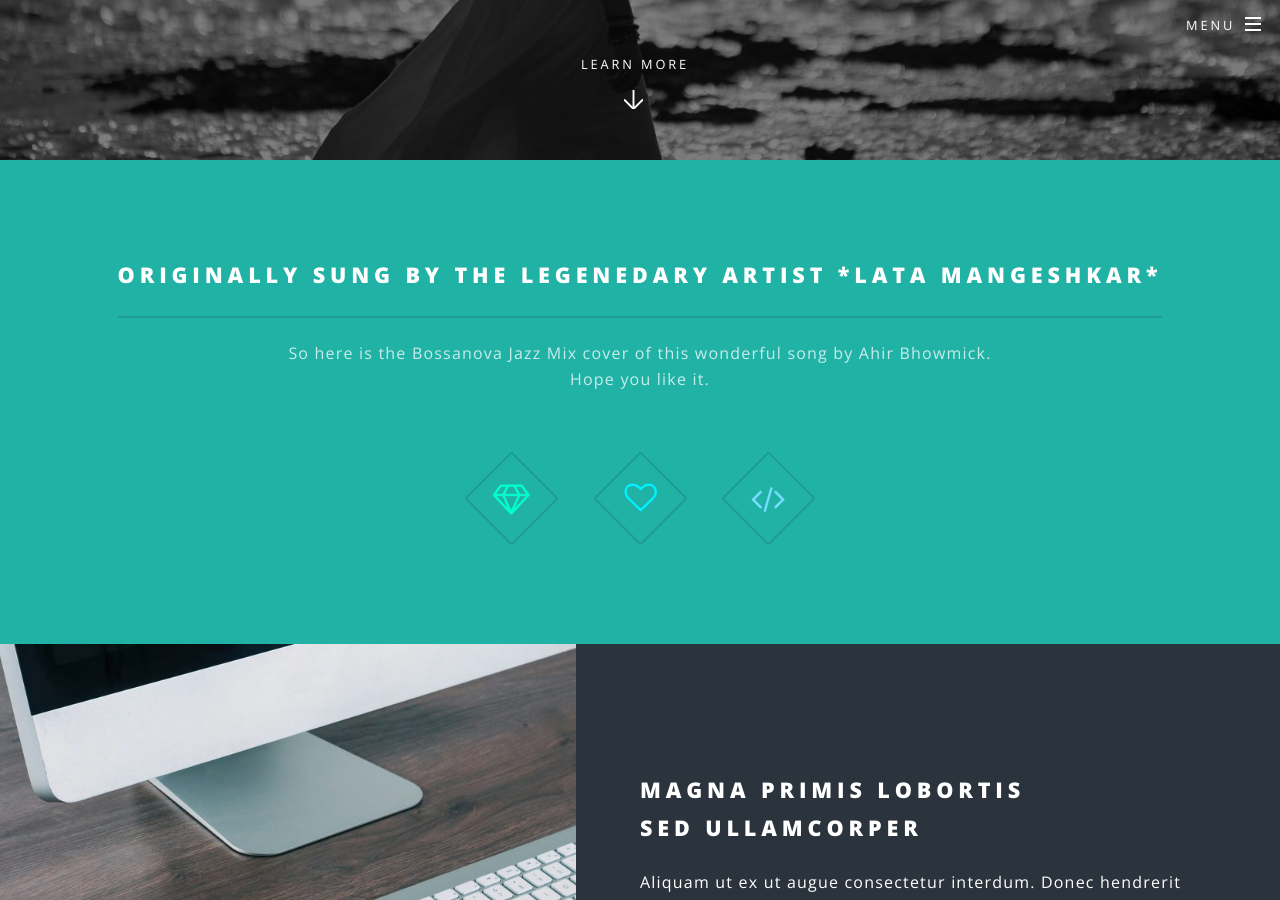
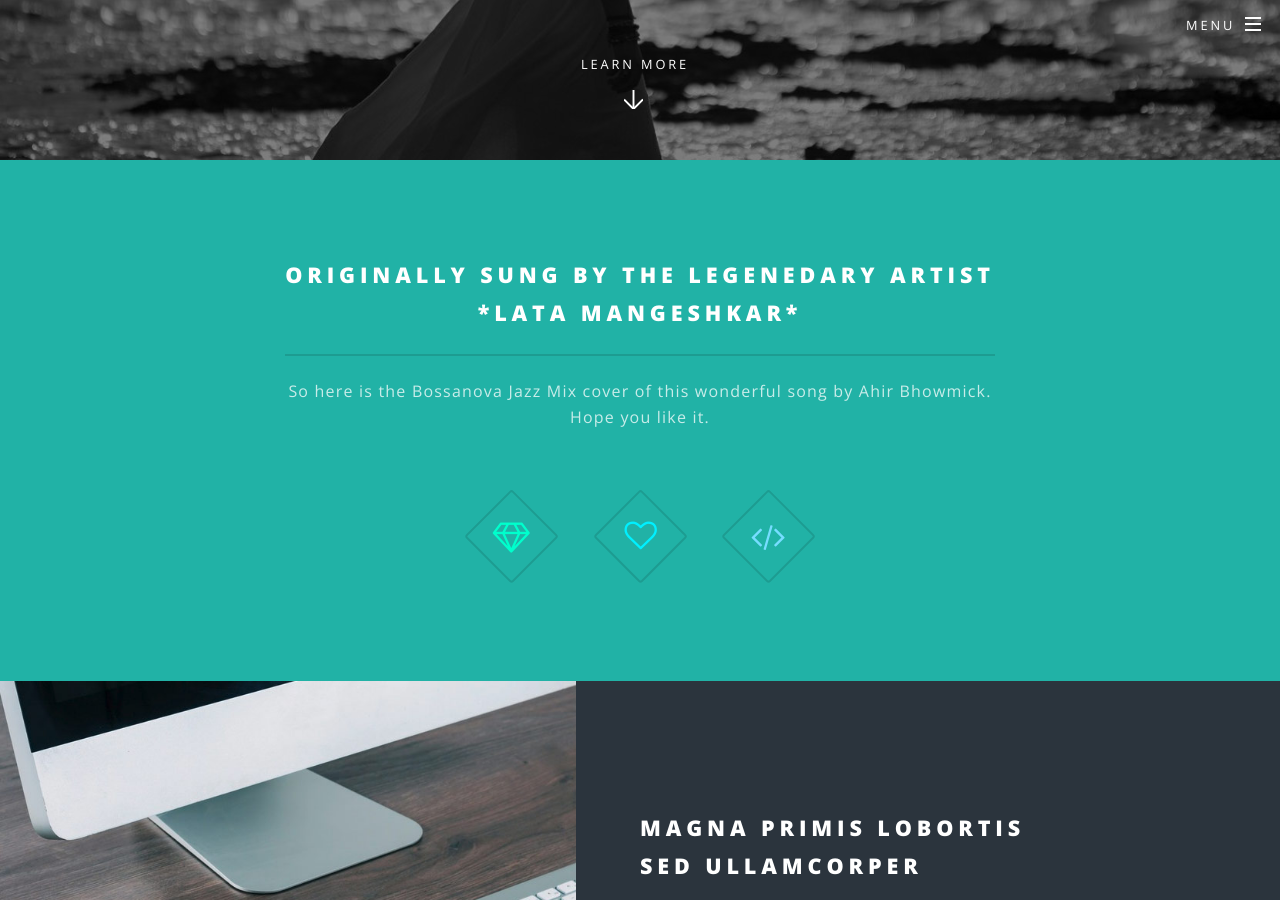
Before and after one commit to mukeshrijhwani/project30, a Jekyll site: the page built from index.html, in a window 1280 px wide and 900 px high, scrolled down 740 px. Built offline with Jekyll 4.4.1, drawn with Linux system fonts in a browser that asks for light colours; part of the change alters nothing that is shown.

```diff
--- a/index.html
+++ b/index.html
@@ -17,7 +17,7 @@ layout: landing
 					<section id="one" class="wrapper style1 special">
 						<div class="inner">
 							<header class="major">
-								<h2>Originally sung by the legenedary artist *Lata Mangeshkar* <br />
+								<h2>Originally sung by the legenedary artist <br /> *Lata Mangeshkar*
 								</h2>
 								<p> So here is the Bossanova Jazz Mix cover of this wonderful song by Ahir Bhowmick. <br />
 									Hope you like it.<br />
```
